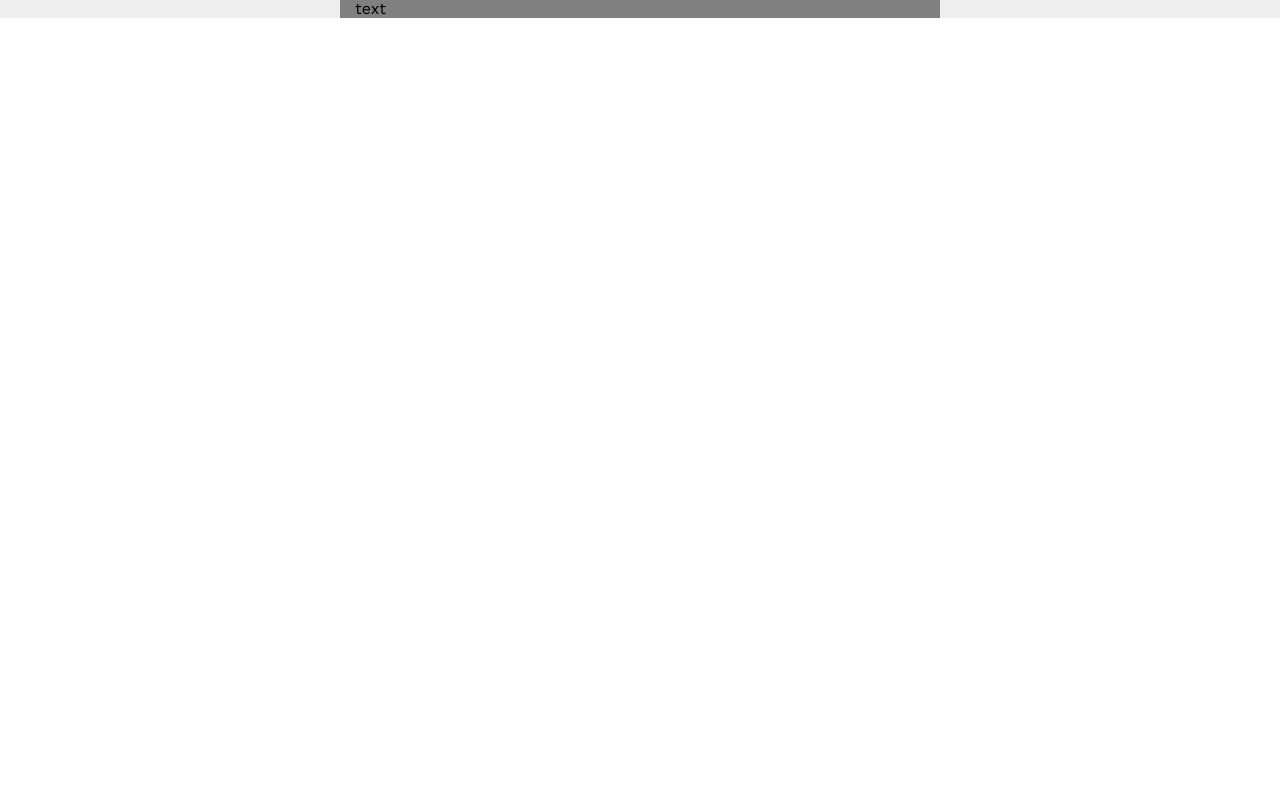
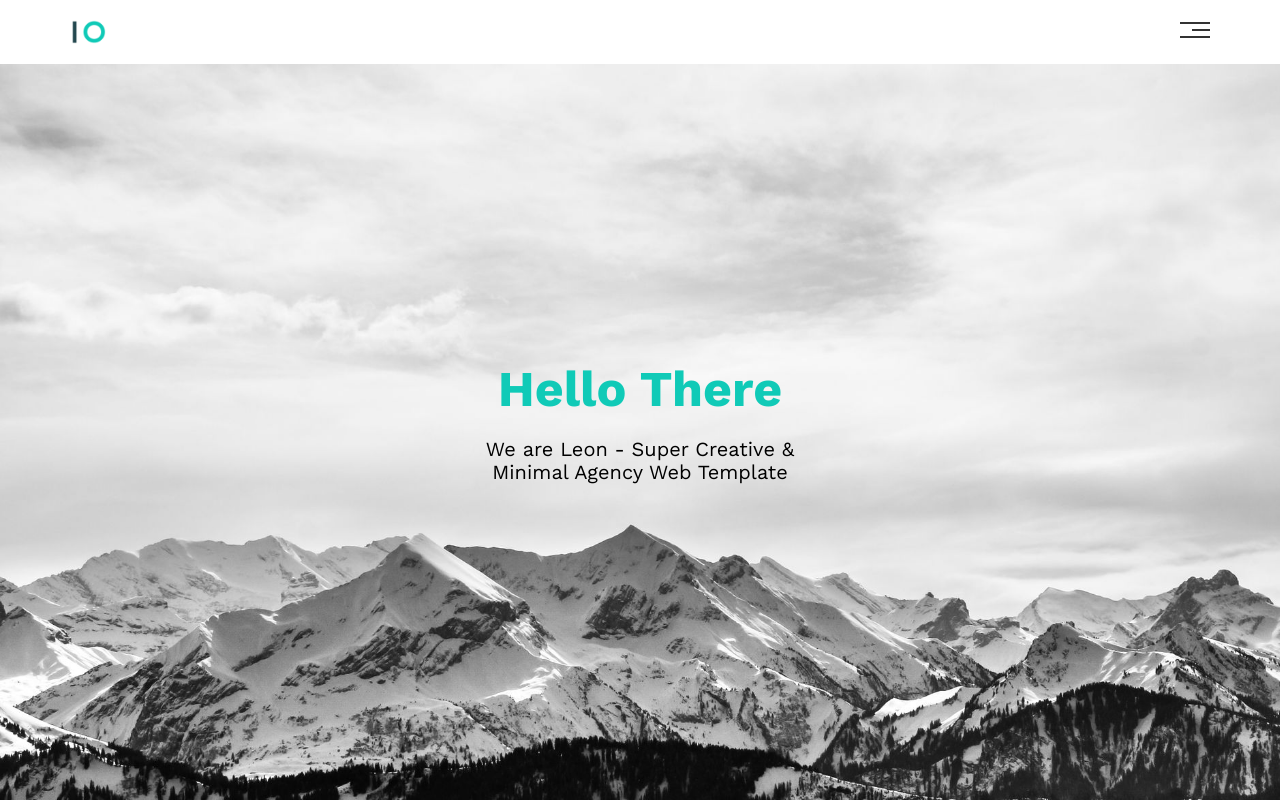
Before and after one commit to ZiadMasoud/Templet-1, a plain HTML site: page index.html in a window 1280 px wide. Drawn offline with nearby package versions, Linux system fonts and the light colour scheme.

Commit message:
Making Header and Home page

```diff
--- a/Css/Leon.css
+++ b/Css/Leon.css
@@ -1,3 +1,6 @@
+:root {
+  --main-color: #10cab7;
+}
 * {
   -webkit-box-sizing: border-box;
   -moz-box-sizing: border-box;
@@ -6,13 +9,132 @@
 body {
   font-family: "Work Sans", sans-serif;
 }
-.parent {
-    background-color: #eee;
-}
 .container {
-    width: 600px;
-    margin: 0 auto;
-    background-color: gray;
   padding-left: 15px;
   padding-right: 15px;
+  margin-left: auto;
+  margin-right: auto;
 }
+/* Small */
+@media (min-width: 768px) {
+  .container {
+    width: 750px;
+  }
+}
+/* Medium */
+@media (min-width: 992px) {
+  .container {
+    width: 970px;
+  }
+}
+/* Large */
+@media (min-width: 1200px) {
+  .container {
+    width: 1170px;
+  }
+}
+/* header */
+.header {
+  padding: 20px;
+}
+.header .container {
+  display: flex;
+  justify-content: space-between;
+  align-items: center;
+}
+.header .logo {
+  width: 60px;
+}
+.header .links {
+  position: relative;
+}
+.header .links:hover .icon .sec-span {
+  width: 100%;
+}
+.header .links .icon {
+  width: 30px;
+  display: flex;
+  flex-wrap: wrap;
+  justify-content: flex-end;
+}
+.header .links .icon span {
+  background-color: #333;
+  margin-bottom: 5px;
+}
+.header .links .icon .first-span {
+  height: 2px;
+  width: 100%;
+}
+.header .links .icon .sec-span {
+  height: 2px;
+  width: 60%;
+  transition: 0.3s;
+}
+.header .links .icon .thr-span {
+  height: 2px;
+  width: 100%;
+}
+.header .links ul {
+  list-style: none;
+  padding: 0px;
+  margin: 0px;
+  background-color: #f6f6f6;
+  position: absolute;
+  right: 0;
+  top: calc(100% + 15px);
+  min-width: 180px;
+  display: none;
+  z-index: 1;
+}
+.header .links:hover ul {
+  display: block;
+  transition-delay: 0.3s;
+}
+.header .links ul::before {
+  content: "";
+  border-width: 10px;
+  border-style: solid;
+  border-color: transparent transparent #f6f6f6 transparent;
+  position: absolute;
+  right: 5px;
+  top: -20px;
+}
+.header .links ul li a {
+  display: block;
+  padding: 15px;
+  text-decoration: none;
+  color: #333;
+  transition: 0.3s;
+  border-bottom: 1px solid #ddd;
+}
+.header .links ul li .anot {
+  border-bottom: none;
+}
+.header .links ul li a:hover {
+  padding-left: 25px;
+}
+/* Home page */
+.landing {
+  background-image: url(../images/landing.jpg);
+  background-size: cover;
+  height: calc(100vh - 64px);
+  position: relative;
+}
+.landing .intro-text {
+  position: absolute;
+  top: 50%;
+  left: 50%;
+  transform: translate(-50%, -50%);
+  text-align: center;
+  width: 350px;
+  max-width: 100%;
+}
+.landing .intro-text h1 {
+  margin: 0;
+  color: var(--main-color);
+  font-weight: bold;
+  font-size: 50px;
+}
+.landing .intro-text p {
+  font-size: 20px;
+}
--- a/index.html
+++ b/index.html
@@ -17,9 +17,33 @@
     <!-- Font Awesome Library -->
     <link rel="stylesheet" href="Css/all.min.css">
 </head>
+
 <body>
-        <div class="parent">
-            <div class="container">text</div>
+    <!-- Header -->
+    <div class="header">
+        <div class="container">
+            <img class="logo" src="images/logo.png" alt="">
+            <div class="links">
+                <span class="icon">
+                    <span class="first-span"></span>
+                    <span class="sec-span"></span>
+                    <span class="thr-span"></span>
+                </span>
+                <ul>
+                    <li><a href="#Services">Services</a></li>
+                    <li><a href="#Portfolio">Portfolio</a></li>
+                    <li><a href="#About">About</a></li>
+                    <li><a class="anot" href="#Contact">Contact</a></li>
+                </ul>
+            </div>
+        </div>
+    </div>
+    <div class="landing">
+        <div class="intro-text">
+            <h1>Hello There</h1>
+            <p>We are Leon - Super Creative & Minimal Agency Web Template</p>
+        </div>
     </div>
 </body>
+
 </html>
```
Also changed, not shown: images/about.jpg (added), images/landing.jpg (added), images/logo.png (added), images/portfolio-1.jpg (added), images/portfolio-2.jpg (added), images/portfolio-3.jpg (added), images/services.jpg (added). Lines whose indentation alone changed are shown as unchanged.
